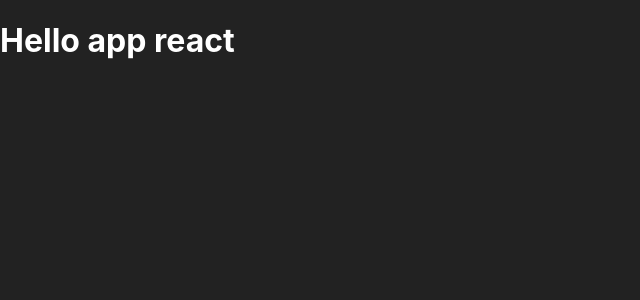
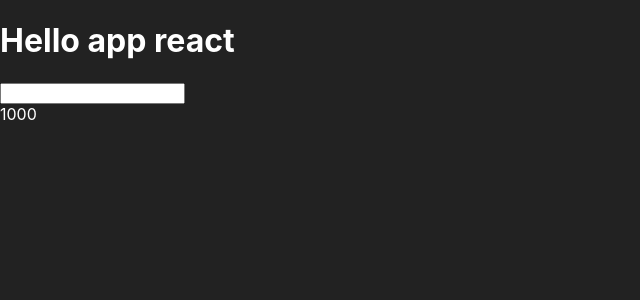
Before and after one commit to EddyTerosier/ReactCourse, a JavaScript app in the folder REACTLEARNING/react-app/: page / in a window 1280 px wide. Shown: the top 300 px of the page, without its empty margins (0-640 px from the left). Built offline with nearby package versions, Linux system fonts and the light colour scheme; the HTML template or start-up script is replaced by a standard one.

Commit message:
DEFINITION JSX

```diff
--- a/REACTLEARNING/react-app/src/App.js
+++ b/REACTLEARNING/react-app/src/App.js
@@ -3,6 +3,9 @@ function App() {
   return (
     <div className="App">
       <h1>Hello app react</h1>
+      <input type="texte" />
+      <br/>
+      {true ? 1000 : "abc"}
     </div>
   );
 }
```
